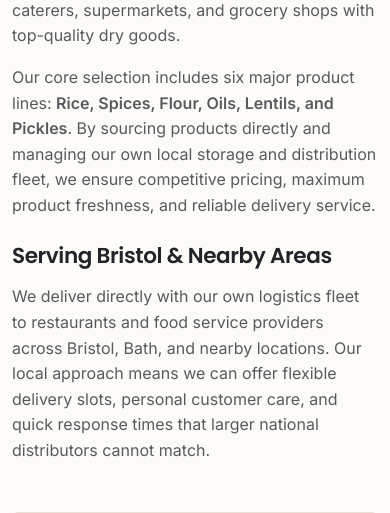
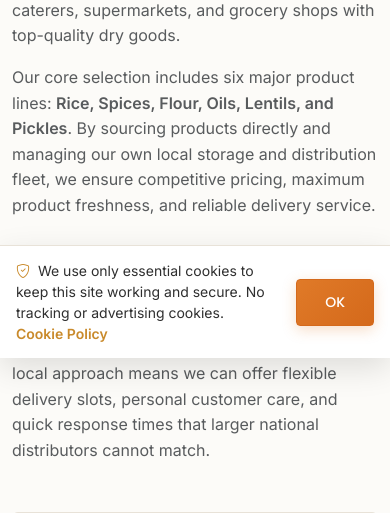
Before and after one commit to rinkalpatel776-cpu/Desi-Roots, a Django app: page /about/ in a window 390 px wide. Shown: the part 486-999 px from the top of the page. Run offline with Django 5.2, Linux system fonts and the light colour scheme; data comes from the database, SQL or seed files in the repository; data that the repository does not hold is empty.

Commit message:
Add a cookie notice
The site sets only strictly necessary cookies, so this informs rather
than asks for consent: it says so, links to the Cookie Policy and has a
single OK button. The choice is remembered in the browser.

Bottom-right card on larger screens, clear of the hero buttons; a
full-width bar on phones, with the WhatsApp button lifted above it.

Co-Authored-By: Claude Opus 5.5 <noreply@anthropic.com>

```diff
--- a/static/css/style.css
+++ b/static/css/style.css
@@ -1115,3 +1115,55 @@ footer .footer-bottom {
   font-size: 1.15rem;
   letter-spacing: 0.04em;
 }
+
+/* Cookie notice: bottom-right card (beside the WhatsApp button, clear of the hero buttons) on
+   larger screens, full-width bar on phones */
+.sp-cookie-notice {
+  position: fixed;
+  right: 92px;
+  bottom: 20px;
+  z-index: 1045;
+  max-width: 440px;
+  display: flex;
+  align-items: center;
+  gap: 16px;
+  padding: 16px 18px;
+  background-color: var(--sp-card);
+  color: var(--sp-text);
+  border: 1px solid var(--sp-border);
+  border-radius: 8px;
+  box-shadow: 0 10px 30px rgba(0, 0, 0, 0.12);
+}
+.sp-cookie-notice[hidden] {
+  display: none;
+}
+.sp-cookie-notice__text {
+  margin: 0;
+  font-size: 0.875rem;
+  line-height: 1.5;
+}
+.sp-cookie-notice__text a {
+  color: var(--sp-saffron);
+  font-weight: 600;
+  white-space: nowrap;
+}
+.sp-cookie-notice .btn {
+  flex-shrink: 0;
+  min-width: 64px;
+}
+
+@media (max-width: 575.98px) {
+  .sp-cookie-notice {
+    left: 0;
+    right: 0;
+    bottom: 0;
+    max-width: none;
+    border-radius: 0;
+    border-width: 1px 0 0;
+    padding: 14px 16px;
+  }
+  /* keep the WhatsApp button clear of the notice while it is showing */
+  body.sp-cookie-notice-open .sp-whatsapp-float {
+    bottom: 104px;
+  }
+}
--- a/templates/base.html
+++ b/templates/base.html
@@ -54,7 +54,7 @@
   <link href="https://cdn.jsdelivr.net/npm/bootstrap-icons@1.11.3/font/bootstrap-icons.min.css" rel="stylesheet">
 
   <!-- Custom Stylesheet with cache bust -->
-  <link href="{% static 'css/style.css' %}?v=4.6" rel="stylesheet">
+  <link href="{% static 'css/style.css' %}?v=4.8" rel="stylesheet">
 
   <!-- Favicon -->
   <link rel="icon" type="image/png" href="{% static 'images/favicon.png' %}">
@@ -218,8 +218,36 @@
   </a>
   {% endif %}
 
+  {# Cookie notice. The site sets only strictly necessary cookies, so this informs rather than asks for consent. #}
+  <div id="cookieNotice" class="sp-cookie-notice" role="region" aria-label="Cookie notice" hidden>
+    <p class="sp-cookie-notice__text">
+      <i class="bi bi-shield-check text-saffron me-1" aria-hidden="true"></i>
+      We use only essential cookies to keep this site working and secure. No tracking or advertising cookies.
+      <a href="/cookies/">Cookie Policy</a>
+    </p>
+    <button type="button" id="cookieNoticeOk" class="btn btn-primary btn-sm text-white">OK</button>
+  </div>
+
   <!-- Bootstrap Bundle JS via CDN -->
   <script src="https://cdn.jsdelivr.net/npm/bootstrap@5.3.3/dist/js/bootstrap.bundle.min.js" integrity="sha384-YvpcrYf0tY3lHB60NNkmXc5s9fDVZLESaAA55NDzOxhy9GkcIdslK1eN7N6jIeHz" crossorigin="anonymous"></script>
+
+  <script>
+    // Show the cookie notice until the visitor clicks OK; remember that choice in this browser
+    (function () {
+      var notice = document.getElementById("cookieNotice");
+      var key = "sp_cookie_notice_ok";
+      var seen = false;
+      try { seen = localStorage.getItem(key) === "1"; } catch (e) {}
+      if (seen) return;
+      notice.hidden = false;
+      document.body.classList.add("sp-cookie-notice-open");
+      document.getElementById("cookieNoticeOk").addEventListener("click", function () {
+        try { localStorage.setItem(key, "1"); } catch (e) {}
+        notice.hidden = true;
+        document.body.classList.remove("sp-cookie-notice-open");
+      });
+    })();
+  </script>
 
   {% block extra_js %}{% endblock %}
 </body>
```
